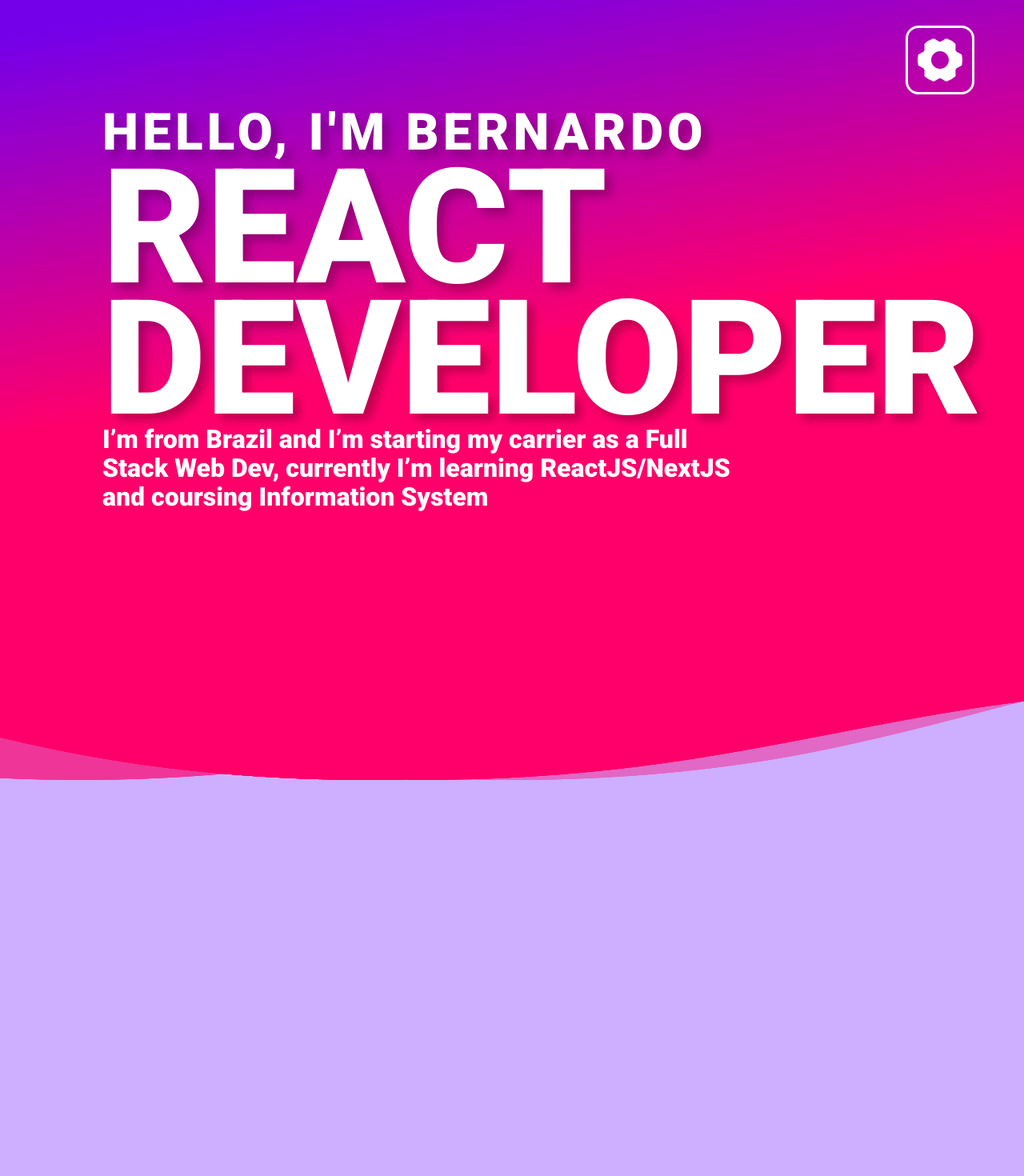
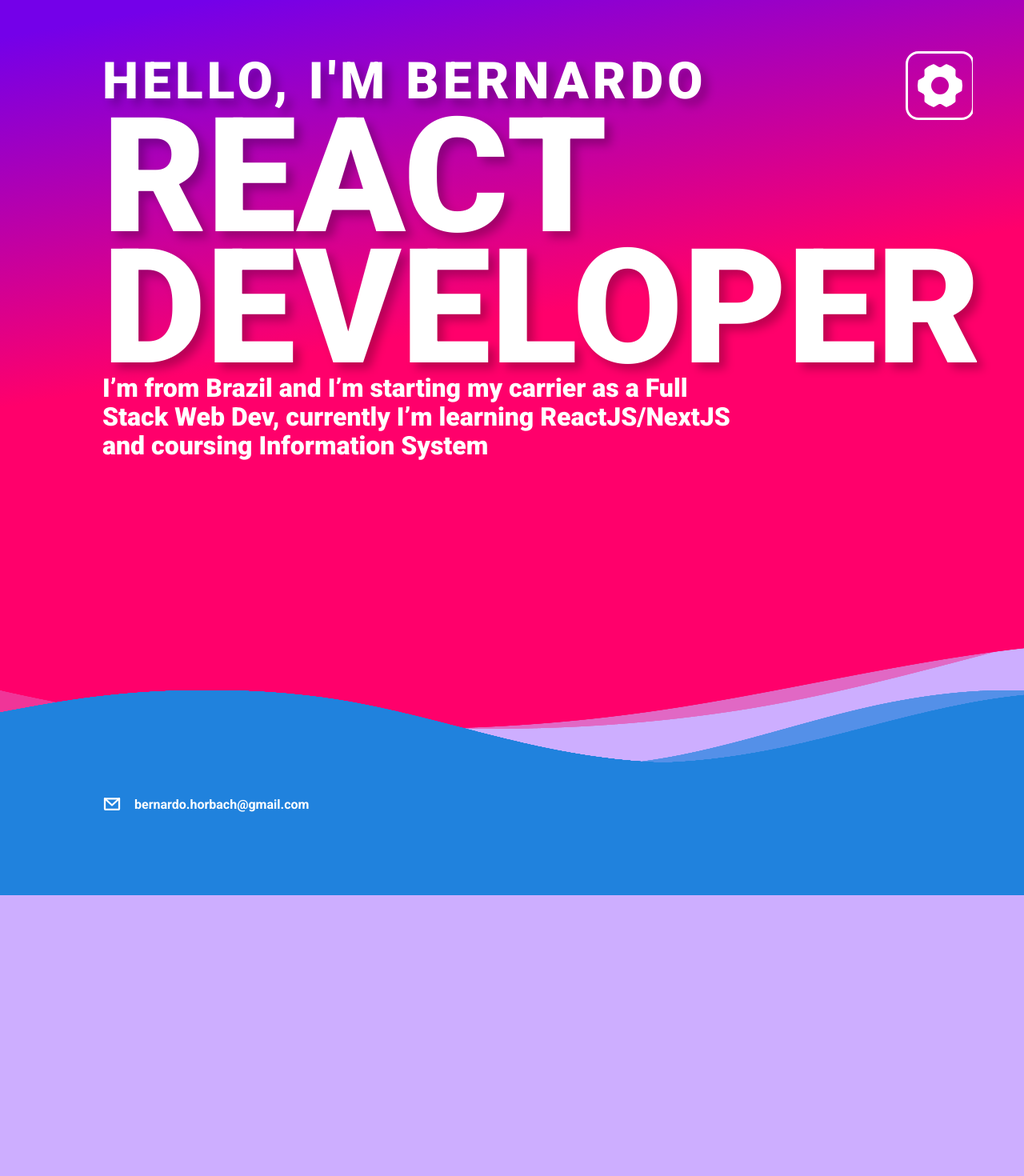
Before and after one commit to BernardoRh/Portfolio, a React (Vite) app: page /#/ in a window 1280 px wide. Shown: the top 1470 px of the page at 80% size. After the commit the page ends 1119 px from the top, so only its background shows below. Built offline with nearby package versions, Linux system fonts and the light colour scheme; the HTML template or start-up script is replaced by a standard one.

Commit message:
changes: Small changes interface

```diff
--- a/src/components/Header/index.tsx
+++ b/src/components/Header/index.tsx
@@ -1,6 +1,6 @@
 import { GearSix } from "phosphor-react";
 import * as DropdownMenu from '@radix-ui/react-dropdown-menu';
-import { ChangeLanguageButton, ChangeLanguageContent, ChangeLanguageItem, ChangeLanguageTrigger, HeaderContainer } from "./styles";
+import { ChangeLanguageButton, ChangeLanguageContent, ChangeLanguageItem, ChangeLanguageTrigger, HeaderContainer, HeaderWrapper } from "./styles";
 import { useContext } from "react";
 import { PortifolioContext } from "../../contexts/PortifolioContext";
 
@@ -9,6 +9,7 @@ export function Header() {
     const { language } = useContext(PortifolioContext)
 
     return(
+        <HeaderWrapper>
         <HeaderContainer>
             <ChangeLanguageButton>
                 <ChangeLanguageTrigger asChild>
@@ -30,5 +31,6 @@ export function Header() {
                 </DropdownMenu.Portal>
             </ChangeLanguageButton>
         </HeaderContainer>
+        </HeaderWrapper>
     )
 }
--- a/src/components/Header/styles.ts
+++ b/src/components/Header/styles.ts
@@ -1,12 +1,17 @@
 import * as DropdownMenu from '@radix-ui/react-dropdown-menu';
 import { styled } from 'styled-components';
 
+export const HeaderWrapper = styled.div`
+    position: relative;
+`
+
 export const HeaderContainer = styled.header`
     position: absolute;
-    top: 2rem;
+    top: 4rem;
     right: 4rem;
     background: transparent;
     width: 5.25rem;
+    overflow: hidden;
 `
 
 export const ChangeLanguageButton = styled(DropdownMenu.Root)`
--- a/src/pages/Home/components/HomeBody/styles.ts
+++ b/src/pages/Home/components/HomeBody/styles.ts
@@ -1,5 +1,5 @@
 import { styled } from "styled-components";
 
 export const BodyContainer = styled.div`
-    height: 70rem;
+    height: 10rem;
 `
--- a/src/pages/Home/components/HomeFooter/index.tsx
+++ b/src/pages/Home/components/HomeFooter/index.tsx
@@ -1,3 +1,4 @@
+import { EnvelopeSimple } from "phosphor-react";
 import { Footer, FooterContainer, Waves } from "./styles";
 
 export function HomeFooter() {
@@ -8,7 +9,10 @@ export function HomeFooter() {
                 <span className="two" />
             </Waves>
             <Footer>
-                <p>bernardo.</p>
+                <span>
+                    <EnvelopeSimple size={24} weight="bold"/>
+                    <p>bernardo.horbach@gmail.com</p>
+                </span>
             </Footer>
         </FooterContainer>
     )
--- a/src/pages/Home/components/HomeFooter/styles.ts
+++ b/src/pages/Home/components/HomeFooter/styles.ts
@@ -9,16 +9,28 @@ export const FooterContainer = styled.footer`
 export const Footer = styled.div`
     background-color: ${(props) => props.theme['light-blue']};
     height: 100%;
-    padding: 2rem 4rem;
+    padding: 2rem 8rem;
     color: ${(props) => props.theme['white']};
     font-weight: 700;
     font-size: 2rem;
+    display: flex;
+    flex-direction: column;
+    gap: 2rem;
+
+    span {
+        display: flex;
+        flex-direction: row;
+        justify-content: left;
+        align-items: center;
+        gap: 1rem;
+    }
 `
 
 export const Waves = styled.div`
     width: 100%;
     position: relative;
     height: 6.125rem;
+    overflow: hidden;
 
     .one {
         position: absolute;
--- a/src/pages/Home/components/HomeHeader/styles.ts
+++ b/src/pages/Home/components/HomeHeader/styles.ts
@@ -7,9 +7,10 @@ export const HomeHeaderContainer = styled.div`
     background: linear-gradient(170deg, #7400E9 5%, #FF006B 55%);
 
     display: flex;
-    padding: 8rem 8rem;
+    padding: 4rem 8rem 8rem 8rem;
     flex-direction: column;
     align-items: flex-start;
+    overflow: hidden;
 
     h1 {
         font-size: 12.5rem;
--- a/src/styles/Global.ts
+++ b/src/styles/Global.ts
@@ -12,6 +12,10 @@ export const GlobalStyle = createGlobalStyle`
         outline: 0;
     }
 
+    body > * {
+        overflow: hidden;
+    }
+
     html {
         background: ${(props) => props.theme['lilac']};
         overflow-x: hidden;
```
